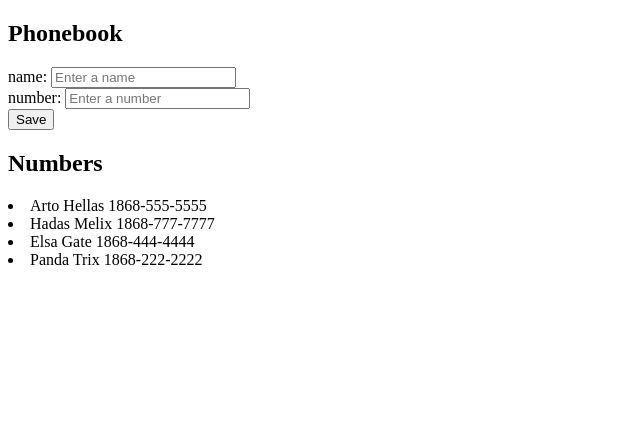
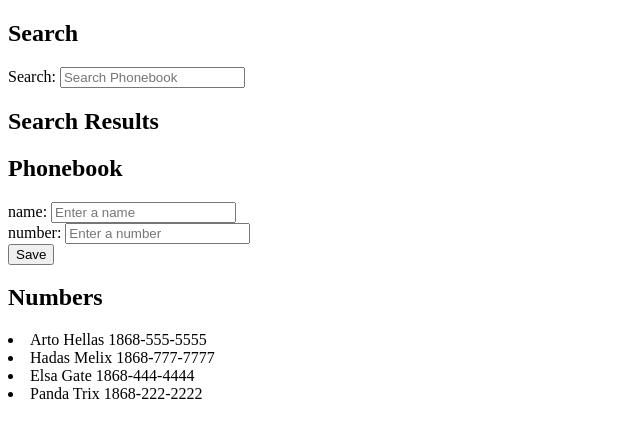
Before and after one commit to YehuCarrington/FullStack_part2, a React (Vite) app in the folder part2/: page / in a window 1280 px wide. Shown: the top 438 px of the page, without its empty margins (0-640 px from the left). Built offline with nearby package versions, Linux system fonts and the light colour scheme.

Commit message:
Submission for part 2 exerise 2.9-2.10

```diff
--- a/part2/src/App.jsx
+++ b/part2/src/App.jsx
@@ -1,14 +1,8 @@
 import { useState } from 'react'
-
-function DisplayPhonebook({ persons }) {
-  return persons.map((person, index) => {
-    return (
-      <li key={index}>
-        {person.name} {person.number}
-      </li>
-    )
-  })
-}
+import DisplayPhonebook from './components/DisplayPhonebook'
+import PhonebookForm from './components/PhonebookForm'
+import SearchForm from './components/SearchForm'
+import DisplaySeatchResult from './components/DisplaySearchResult'
 
 const App = () => {
   const [persons, setPersons] = useState([
@@ -19,7 +13,9 @@ const App = () => {
   ])
   const [newName, setNewName] = useState('')
   const [newNumber, setNewNumber] = useState('')
+  const [searchValue, setSearchValue] = useState('')
   const [newId, setId] = useState(5)
+  const [filteredPeople, setFilteredPeople] = useState([])
 
   const handleNewName = (event) => {
     console.log(event.target.value)
@@ -29,6 +25,36 @@ const App = () => {
   const handleNewNumber = (event) => {
     console.log(event.target.value)
     setNewNumber(event.target.value)
+  }
+
+  const handleSearchValue = (event) => {
+    console.log(event.target.value)
+    const searchTerm = event.target.value
+    setSearchValue(searchTerm)
+
+    //grab the list of names
+    //You can grab the list of names, by mapping each name from the
+    //object into an array of names
+    const peopleDB = persons.map(person => person.name)
+
+    //grab the search term
+    console.log(`The searchTerm is: ${searchTerm}`)
+
+    //filter the list of names on the search term
+    const filteredPeople = peopleDB.filter((people) => people.toLowerCase().includes(searchTerm.toLowerCase()))
+    console.log(`The peopleDB are: ${peopleDB}`)
+    console.log(`The filteredPeople are: ${filteredPeople}`)
+
+    if(searchTerm === '')
+      setFilteredPeople([])
+    else
+      setFilteredPeople(filteredPeople)
+
+
+
+    //return the list of filtered names into an array
+    //Display the list of filtered names
+
   }
 
   const updatePersons = (event) => {
@@ -54,14 +80,21 @@ const App = () => {
 
   return (
     <div>
-      <h2>Phonebook</h2>
-      <form onSubmit={updatePersons}>
-        <div> name: <input placeholder='Enter a name' value={newName} onChange={handleNewName} /> </div>
-        <div> number: <input placeholder='Enter a number' value={newNumber} onChange={handleNewNumber} /></div>
-        <div>
-          <button type="submit">Save</button>
-        </div>
-      </form>
+      <h2>Search</h2>
+      <SearchForm
+        searchValue={searchValue}
+        handleSearchValue={handleSearchValue} />
+
+      <h2>Search Results</h2>
+      <DisplaySeatchResult filteredPeople={filteredPeople}/>
+
+      <PhonebookForm updatePersons={updatePersons}
+        handleNewName={handleNewName}
+        handleNewNumber={handleNewNumber}
+        newName={newName}
+        newNumber={newNumber} />
+
+
       <h2>Numbers</h2>
       <DisplayPhonebook persons={persons} />
 
--- /dev/null
+++ b/part2/src/components/DisplayPhonebook.jsx
@@ -0,0 +1,15 @@
+const DisplayPhonebook = ({ persons }) => {
+
+    return persons.map((person) => {
+
+        return (
+            <div key={person.id}>
+                <li>
+                    {person.name} {person.number}
+                </li>
+            </div>
+        )
+    })
+}
+
+export default DisplayPhonebook
--- /dev/null
+++ b/part2/src/components/DisplaySearchResult.jsx
@@ -0,0 +1,14 @@
+const DisplaySeatchResult = ({filteredPeople}) => {
+
+    return filteredPeople.map((filteredPerson, i) => {
+        return (
+            <div key={i}>
+                <li>
+                    {filteredPerson}
+                </li>
+            </div>
+        )
+    })
+}
+
+export default DisplaySeatchResult
--- /dev/null
+++ b/part2/src/components/PhonebookForm.jsx
@@ -0,0 +1,16 @@
+const PhonebookForm = ({updatePersons, handleNewName, handleNewNumber, newName, newNumber}) => {
+    return (
+        <div>
+            <h2>Phonebook</h2>
+            <form onSubmit={updatePersons}>
+                <div> name: <input placeholder='Enter a name' value={newName} onChange={handleNewName} /> </div>
+                <div> number: <input placeholder='Enter a number' value={newNumber} onChange={handleNewNumber} /></div>
+                <div>
+                    <button type="submit">Save</button>
+                </div>
+            </form>
+        </div>
+    )
+}
+
+export default PhonebookForm
--- /dev/null
+++ b/part2/src/components/SearchForm.jsx
@@ -0,0 +1,11 @@
+const SearchForm = ({searchValue, handleSearchValue}) => {
+    return (
+        <div>
+            <form>
+                <div> Search: <input placeholder='Search Phonebook' value={searchValue} onChange={handleSearchValue}/> </div>
+            </form>
+        </div>
+    )
+}
+
+export default SearchForm
```
